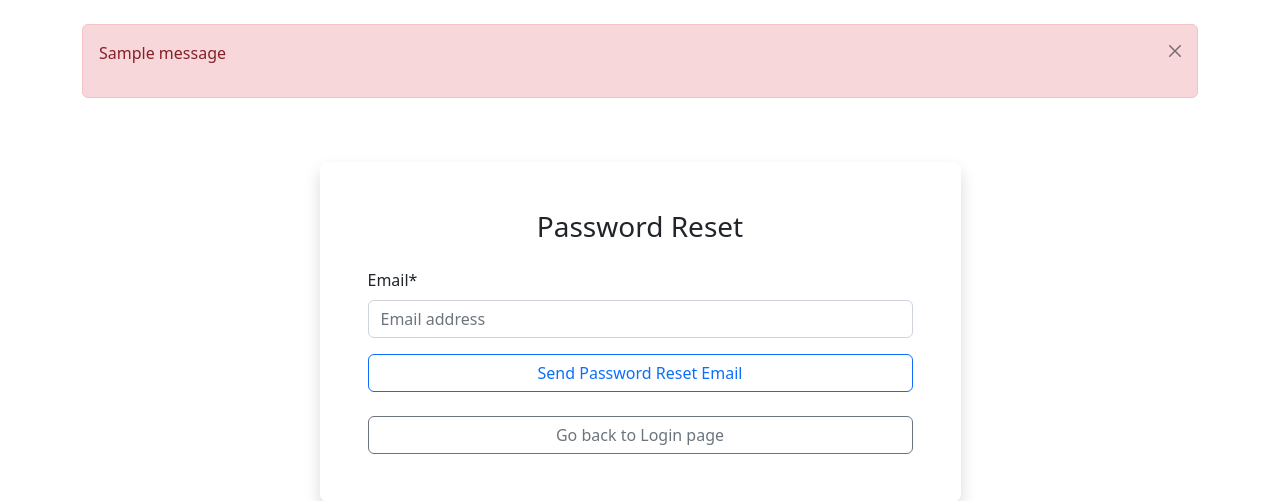
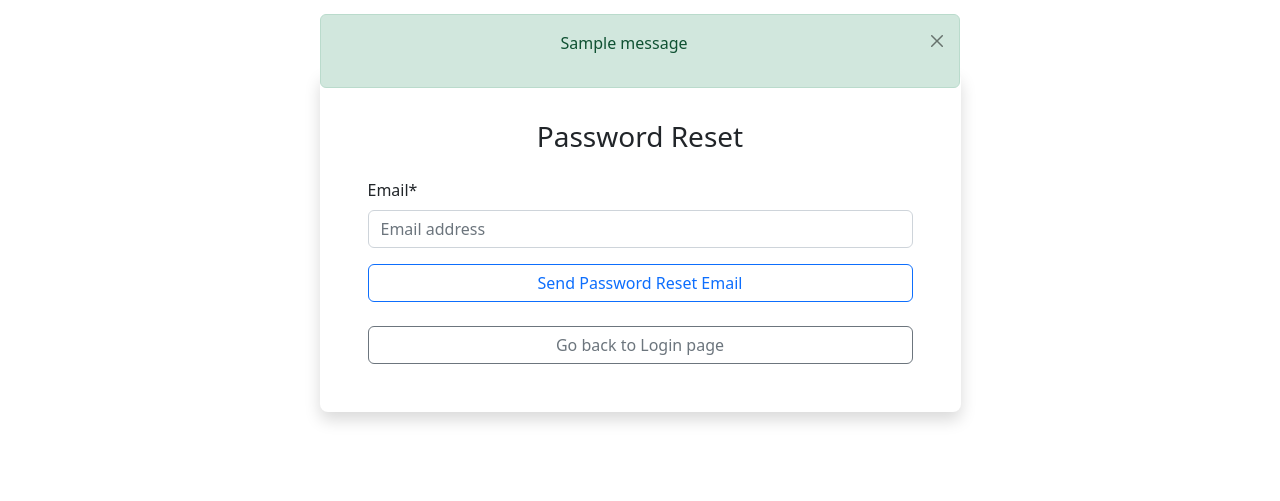
Before and after one commit to MagedSaeed/PromptLab, a Django app: page /accounts/password/reset/ in a window 1280 px wide. Shown: the part 56-557 px from the top of the page. Run offline with Django 5.2, Linux system fonts and the light colour scheme; tables that the repository leaves empty hold one stand-in row (values such as "Sample post"); one stand-in notice (Sample message) is shown; some libraries are stand-ins or nearby versions.

Commit message:
fix some issues with messages

```diff
--- a/tawjeeh/templates/base/base.html
+++ b/tawjeeh/templates/base/base.html
@@ -21,16 +21,35 @@
         <div class="container-fluid mt-4">
             <div class="container mt-3">
                 {% if messages %}
+                    <div class="messages-overlay">
                         <div class="messages-container">
                             {% for message in messages %}
-                            <div class="alert alert-danger alert-dismissible fade show message" role="alert" style="z-index:5000">
+                                <div class="alert {% if message.tags %} alert-{{message.tags}} {% endif %} alert-dismissible fade show message" role="alert">
                                     <p>{{ message }}</p>
                                     <button type="button" class="btn-close" data-bs-dismiss="alert" aria-label="Close" style="font-size: 0.75em; width: 1em; height: 1em"></button>
                                 </div>
                             {% endfor %}
                         </div>
+                    </div>
                 {% endif %}
             </div>
+            <style>
+                .messages-overlay {
+                    position: fixed;
+                    top: 70px; /* Adjust based on your header height and desired margin */
+                    left: 50%;
+                    transform: translateX(-50%);
+                    width: 50%;
+                    z-index: 5050;
+                    text-align: center;
+                }
+                .messages-container {
+                    position: relative;
+                }
+                .message {
+                    margin-bottom: 10px;
+                }
+            </style>
             {% block main_content %}
             {% endblock %}
         </div>
```
Lines whose indentation alone changed are shown as unchanged.
